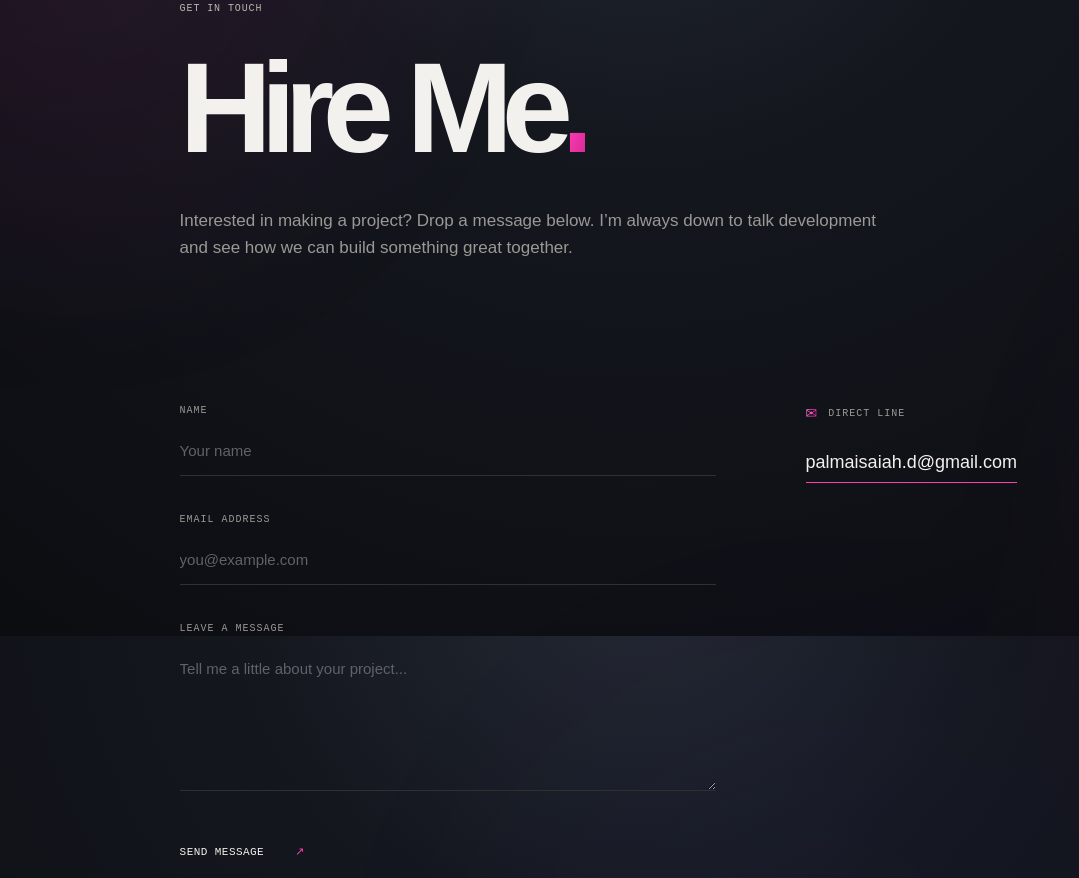
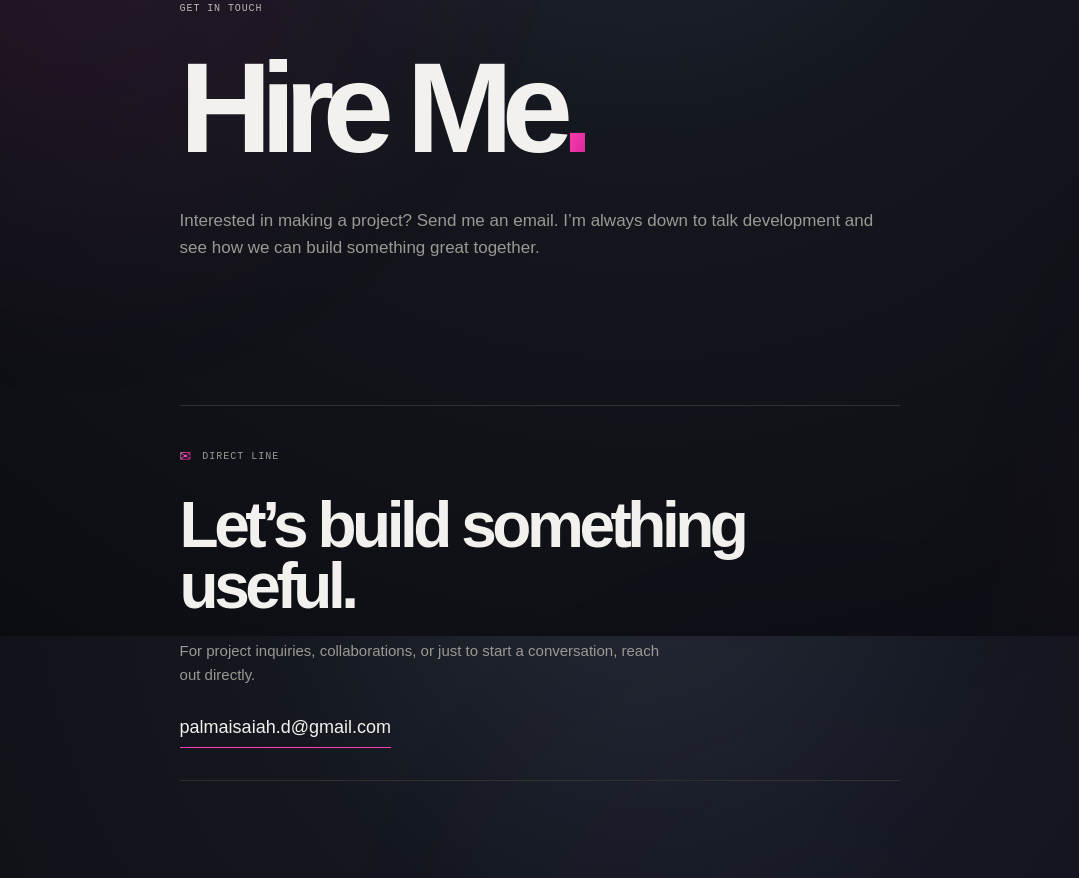
Before and after one commit to luxhishi/portfoliosite, a plain HTML site: page contact/index.html in a window 1280 px wide. Shown: the part 164-1042 px from the top of the page, without its empty margins (0-1079 px from the left). Drawn offline with Linux system fonts and the light colour scheme.

Commit message:
Removed unused contact form

```diff
--- a/contact.css
+++ b/contact.css
@@ -4,17 +4,12 @@
 .contact-intro h1{font-size:clamp(64px,10vw,132px);line-height:.88;letter-spacing:-.09em;margin:38px 0 42px}
 .contact-intro h1 span{color:var(--accent)}
 .contact-lead{max-width:700px;color:var(--muted);font-size:17px;line-height:1.6;margin:0}
-.contact-grid{display:grid;grid-template-columns:minmax(0,1fr) minmax(240px,.55fr);gap:90px;padding-top:72px}
-.contact-form{display:grid;gap:12px}
-.contact-form label,.direct-label{font:10px var(--mono);letter-spacing:.1em;color:var(--muted)}
-.contact-form input,.contact-form textarea{width:100%;border:0;border-bottom:1px solid var(--line);border-radius:0;background:transparent;color:var(--text);font:15px var(--sans);padding:14px 0 16px;outline:none;margin-bottom:26px}
-.contact-form textarea{resize:vertical;min-height:145px}
-.contact-form input:focus,.contact-form textarea:focus{border-color:var(--accent)}
-.contact-form input::placeholder,.contact-form textarea::placeholder{color:#5f6268}
-.contact-submit{justify-self:start;border:0;background:none;color:var(--text);font:11px var(--mono);letter-spacing:.04em;padding:16px 0;cursor:pointer}
-.contact-submit span{color:var(--accent);margin-left:24px}
-.direct-line{padding-top:0}
+.contact-grid{padding-top:72px}
+.direct-line{max-width:720px;padding:42px 0;border-top:1px solid var(--line);border-bottom:1px solid var(--line)}
+.direct-label{font:10px var(--mono);letter-spacing:.1em;color:var(--muted)}
 .direct-label{display:flex;align-items:center;gap:10px;margin:0 0 30px}
 .direct-label span{color:var(--accent);font-size:14px}
+.direct-line h2{font-size:clamp(38px,5vw,64px);line-height:.95;letter-spacing:-.07em;margin:0 0 22px}
+.direct-copy{max-width:480px;color:var(--muted);font-size:15px;line-height:1.6;margin:0 0 30px}
 .direct-line a{color:var(--text);font-size:18px;text-decoration:none;border-bottom:1px solid var(--accent);padding-bottom:10px}
-@media(max-width:700px){.contact-main{padding:70px 7vw 90px}.contact-intro{padding-bottom:50px}.contact-intro h1{font-size:18vw;margin:32px 0}.contact-lead{font-size:15px}.contact-grid{display:block;padding-top:50px}.direct-line{padding-top:65px}.direct-line a{font-size:16px}}
+@media(max-width:700px){.contact-main{padding:70px 7vw 90px}.contact-intro{padding-bottom:50px}.contact-intro h1{font-size:18vw;margin:32px 0}.contact-lead{font-size:15px}.contact-grid{padding-top:50px}.direct-line{padding:32px 0}.direct-line a{font-size:16px}}
--- a/contact/index.html
+++ b/contact/index.html
@@ -30,22 +30,15 @@
 <section class="contact-intro">
 <p class="eyebrow">GET IN TOUCH</p>
 <h1>Hire Me<span>.</span></h1>
-<p class="contact-lead">Interested in making a project? Drop a message below. I’m always down to talk development and see how we can build something great together.</p>
+<p class="contact-lead">Interested in making a project? Send me an email. I’m always down to talk development and see how we can build something great together.</p>
 </section>
 <section class="contact-grid">
-<form class="contact-form" action="mailto:palmaisaiah.d@gmail.com" method="post" enctype="text/plain">
-<label for="name">NAME</label>
-<input id="name" name="name" type="text" placeholder="Your name" required/>
-<label for="email">EMAIL ADDRESS</label>
-<input id="email" name="email" type="email" placeholder="you@example.com" required/>
-<label for="message">LEAVE A MESSAGE</label>
-<textarea id="message" name="message" rows="5" placeholder="Tell me a little about your project..." required></textarea>
-<button class="contact-submit" type="submit">SEND MESSAGE <span>↗</span></button>
-</form>
-<aside class="direct-line">
+<div class="direct-line">
 <p class="direct-label"><span aria-hidden="true">✉</span> DIRECT LINE</p>
+<h2>Let’s build something useful.</h2>
+<p class="direct-copy">For project inquiries, collaborations, or just to start a conversation, reach out directly.</p>
 <a href="mailto:palmaisaiah.d@gmail.com">palmaisaiah.d@gmail.com</a>
-</aside>
+</div>
 </section>
 </main>
 <footer id="site-footer" class="site-footer">
```
